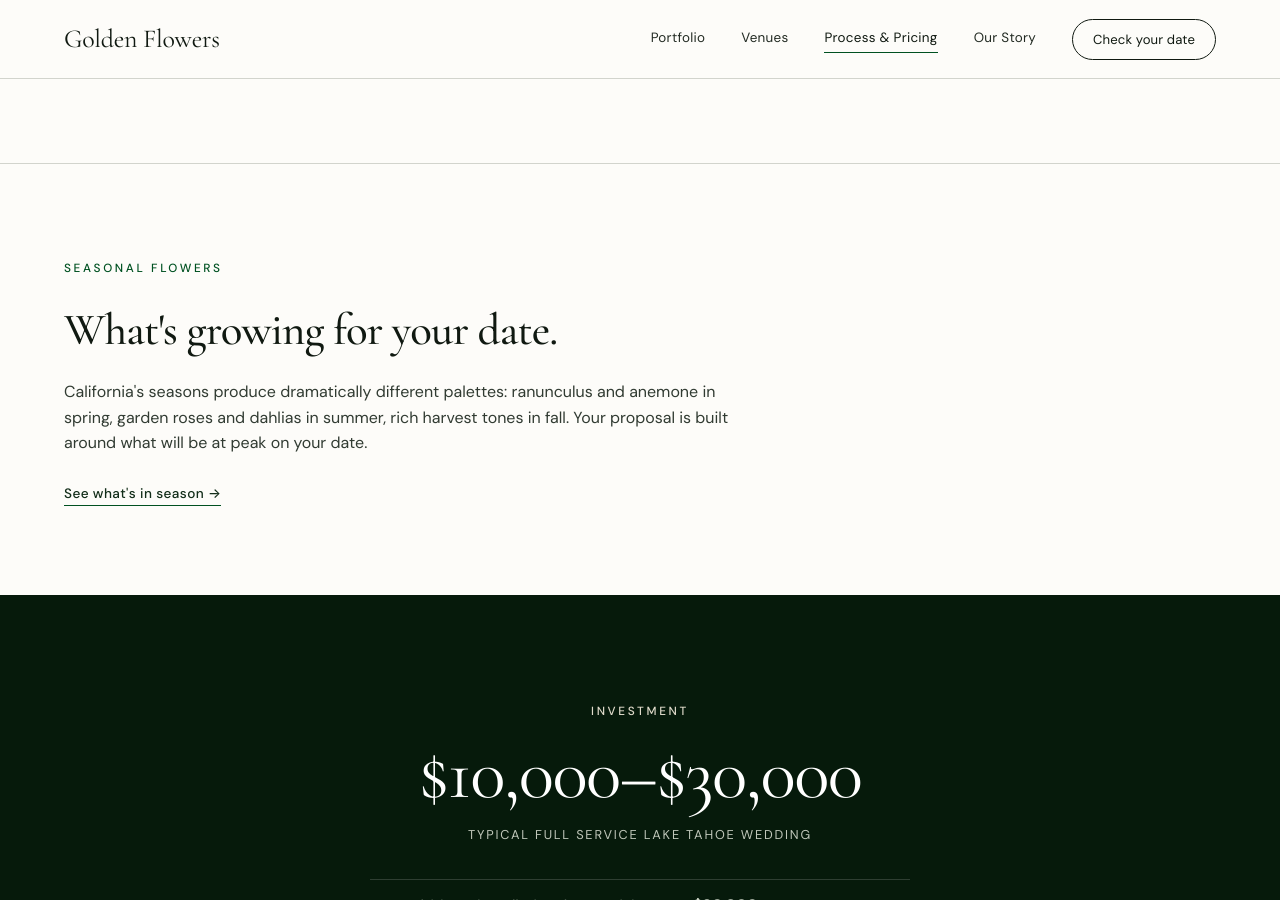
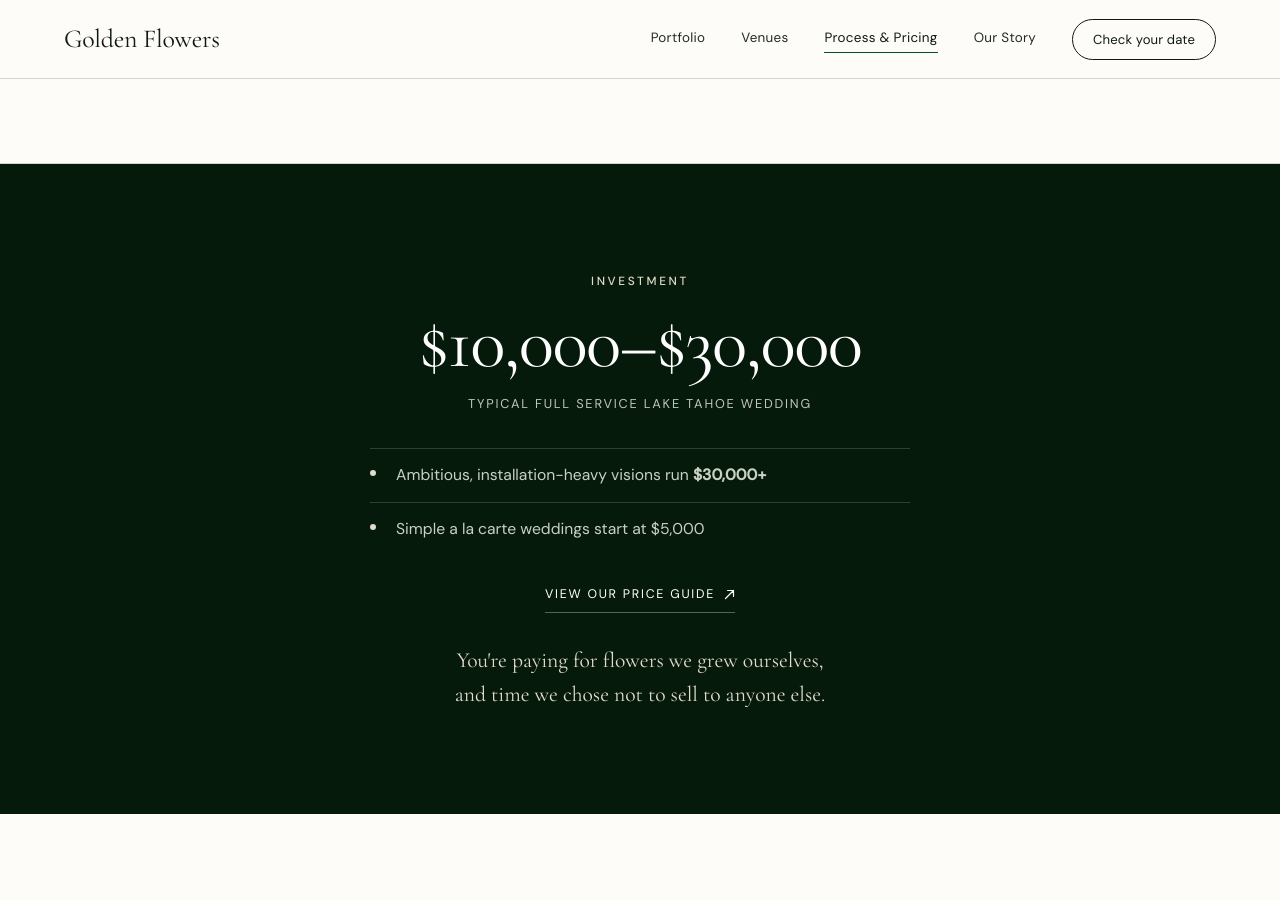
Before and after one commit to jshplhm/goldenflowers, a Jekyll site: the page built from weddings/index.md, in a window 1280 px wide and 900 px high, scrolled down 3376 px. Built offline with Jekyll 4.4.1, drawn with Linux system fonts in a browser that asks for light colours; some of the changed text lies outside the part shown.

Commit message:
Weddings: clear the link-out sections out of the sales flow
Both minis interrupted the run that actually sells. Seasonal sat between
"what's included" and the price, breaking process -> deliverables -> cost.
The venue CTA sat directly above the closing CTA, putting a weaker call to
action first and offering an exit before anyone reached the form. Neither
was needed for navigation: /venues is in the sticky nav and the footer, and
the seasonal detail already lives in full on /about.

Both are now FAQ items, which is where a question belongs, and both keep a
contextual in-body link to the page they used to advertise.

Page is now hero -> process -> included -> pricing -> assurance ->
testimonials -> FAQ -> closing CTA, with nothing between the last objection
and the form.

Drops the orphaned seasonal/venue_cta groups from weddings.yml and their
CMS field groups in .pages.yml.

Co-Authored-By: Claude Opus 5 <noreply@anthropic.com>

```diff
--- a/_data/faqs.yml
+++ b/_data/faqs.yml
@@ -42,6 +42,16 @@ pages:
           also clean?\" and leave with a crystal-clear vision.<br><br> You can
           also <a href=\"/portfolio\">look through our recent weddings</a>
           before your consultation to get your bearings."
+      - q: What flowers will be available for my date?
+        a: "California's seasons produce dramatically different palettes: ranunculus
+          and anemone in spring, garden roses and dahlias in summer, rich
+          harvest tones in fall. Your proposal is built around what will be at
+          its peak on your date, which is a large part of why the flowers look
+          the way they do.<br><br> If you have your heart set on something
+          that's out of season for you, we'll say so early and show you what
+          we'd use instead. You can see what we're able to source across the
+          year in our <a href=\"/about#seasonal-availability\">seasonal
+          availability guide</a>."
       - q: What does "fewer weddings, more time on yours" actually mean?
         a: Most wedding studios book every date they can and staff up to produce them.
           We do the opposite. We cap our calendar each season, which means your
@@ -73,6 +83,14 @@ pages:
           morning of, and because we cap how many weddings we take each season,
           nothing on your date is competing for our attention. A wedding day has
           no do-overs. We plan like it.
+      - q: Do you know my venue?
+        a: "Probably, and if we don't, we'll learn it before we quote it. What matters
+          is the specifics: where the load-in is, what the light does at
+          ceremony time, and how a room's proportions change what an
+          arrangement needs to be. From Edgewood's lakeside lawn to the
+          mountaintop lodge at Schaffer's Camp, we plan around the site instead
+          of dropping a design onto it. You can see how we think about the
+          flowers at each on our <a href=\"/venues\">venues page</a>."
       - q: Do you travel outside of Lake Tahoe?
         a: Yes. We work throughout the Sierra Nevada foothills and Gold Country, from
           Nevada City and Grass Valley to private estates across the region. The
--- a/_data/weddings.yml
+++ b/_data/weddings.yml
@@ -97,25 +97,9 @@ assurance:
 testimonials:
   label: What couples say
   heading: Loved by couples across the Sierra.
-seasonal:
-  label: Seasonal flowers
-  heading: What's growing for your date.
-  body: "California's seasons produce dramatically different palettes: ranunculus
-    and anemone in spring, garden roses and dahlias in summer, rich harvest
-    tones in fall. Your proposal is built around what will be at peak on your
-    date."
-  link: See what's in season
 faq:
   label: Frequently asked questions
   heading: What makes Golden Flowers different?
-venue_cta:
-  label: Browse by venue
-  heading: Planning at a specific venue?
-  body: "We know the region's best venues: the load-in, the light, the
-    proportions. From Edgewood's lakeside lawn to the mountaintop lodge at
-    Schaffer's Camp. See how we think about the flowers at each, and find
-    yours."
-  link: Explore venues
 closing:
   label: Begin here
   heading: Is your date *still open?*
--- a/weddings/index.md
+++ b/weddings/index.md
@@ -78,15 +78,6 @@ redirect_from:
 
 <hr class="hr-line">
 
-<!-- SEASONAL CALLOUT (sits between the deliverables and the price: what you get,
-     then what the flowers will actually be, then what it costs) -->
-<section class="mini">
-  <span class="lab"><span data-ed="weddings:seasonal.label">{{ site.data.weddings.seasonal.label }}</span></span>
-  <h2><span data-ed="weddings:seasonal.heading">{{ site.data.weddings.seasonal.heading }}</span></h2>
-  <p><span data-ed="weddings:seasonal.body">{{ site.data.weddings.seasonal.body }}</span></p>
-  <a href="{{ site.baseurl }}/about#seasonal-availability" class="txt-link"><span data-ed="weddings:seasonal.link">{{ site.data.weddings.seasonal.link }}</span> &rarr;</a>
-</section>
-
 <!-- PRICING (dark: the page premium moment) -->
 <section class="block pricing-dark" id="pricing">
   <div class="pricing">
@@ -134,14 +125,6 @@ redirect_from:
   {% include redesign-faq.html %}
 </section>
 
-<!-- VENUE CTA -->
-<section class="mini">
-  <span class="lab"><span data-ed="weddings:venue_cta.label">{{ site.data.weddings.venue_cta.label }}</span></span>
-  <h2><span data-ed="weddings:venue_cta.heading">{{ site.data.weddings.venue_cta.heading }}</span></h2>
-  <p><span data-ed="weddings:venue_cta.body">{{ site.data.weddings.venue_cta.body }}</span></p>
-  <a href="{{ site.baseurl }}/venues" class="txt-link"><span data-ed="weddings:venue_cta.link">{{ site.data.weddings.venue_cta.link }}</span> &rarr;</a>
-</section>
-
 <!-- CLOSING -->
 <section class="cta">
   <span class="lab"><span data-ed="weddings:closing.label">{{ site.data.weddings.closing.label }}</span></span>
```
Also changed, not shown: .pages.yml.
